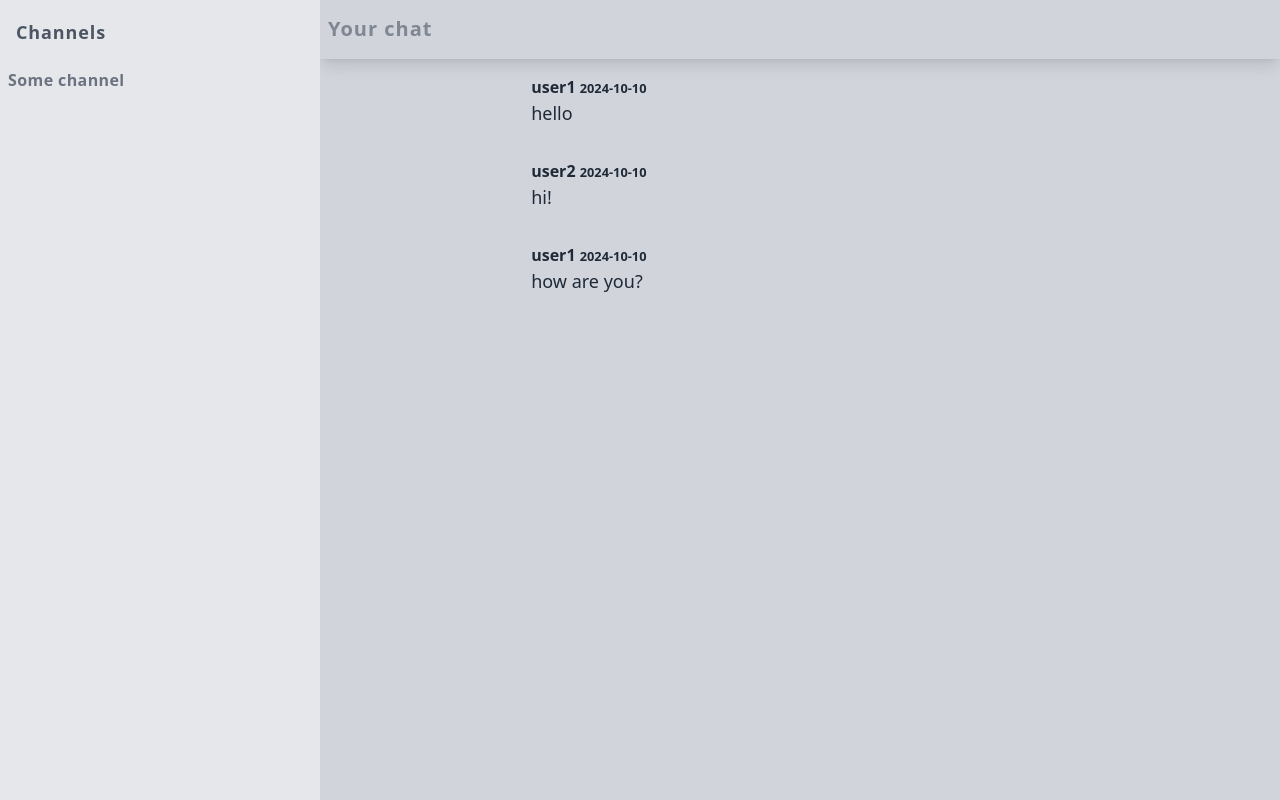
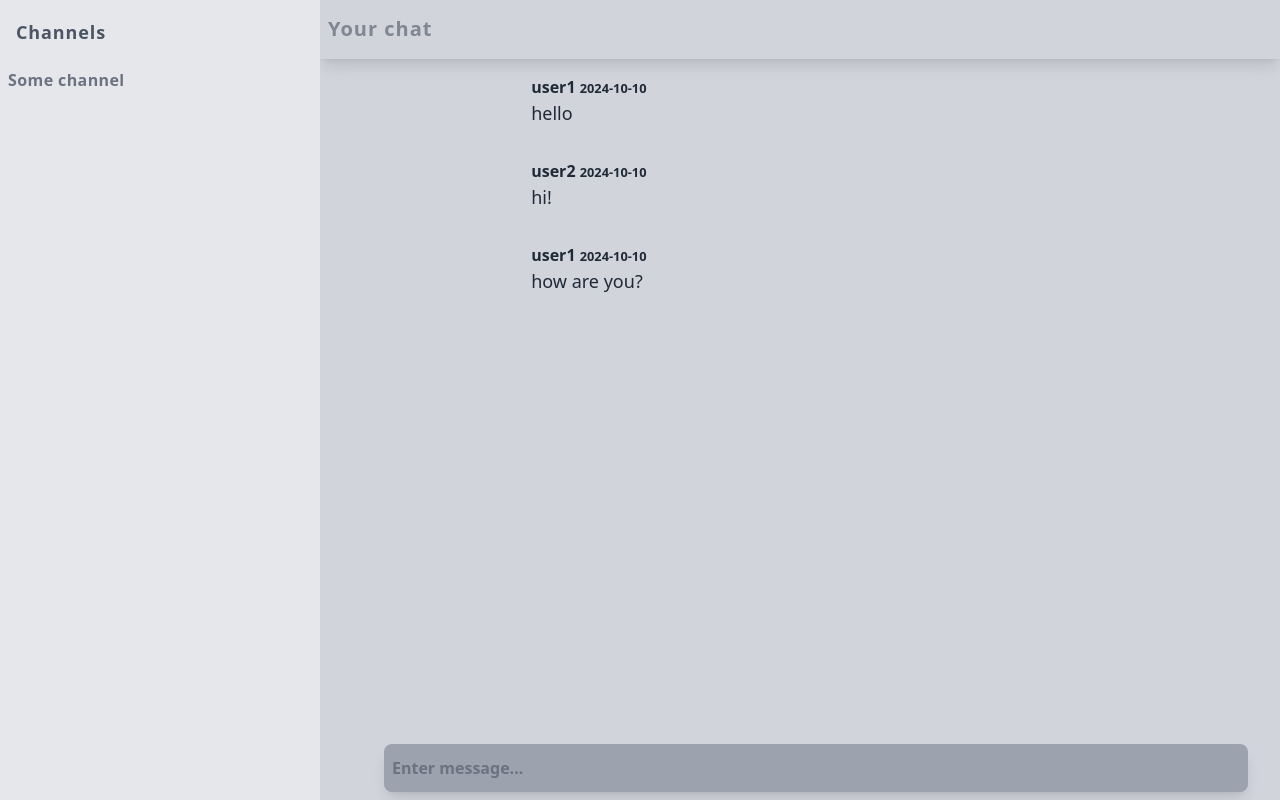
Before and after one commit to Konstantin-Kolev/message-app-front, an Angular app: page /chat in a window 1280 px wide. Built offline with nearby package versions, Linux system fonts and the light colour scheme.

Commit message:
Added message input bar

```diff
--- a/src/app/chat-window/chat-window.component.html
+++ b/src/app/chat-window/chat-window.component.html
@@ -15,4 +15,7 @@
     </div>
     }
   </div>
+  <div class="message-input-element">
+    <input type="text" placeholder="Enter message..." class="message-input"/>
+  </div>
 </div>
--- a/src/styles.css
+++ b/src/styles.css
@@ -76,6 +76,22 @@
     @apply text-left font-semibold text-gray-800 mr-2 cursor-pointer;
   }
 
+  .message-input-element {
+    @apply flex flex-row items-center justify-between
+    fixed left-96 right-8 bottom-2
+    rounded-lg shadow-lg
+    bg-gray-400 px-2
+    h-12;
+  }
+
+  .message-input {
+    @apply font-semibold w-full
+    bg-transparent outline-none
+    ml-0 mr-auto
+    text-gray-500  placeholder-gray-500
+    cursor-text;
+  }
+
   .channel-list {
     @apply w-80 h-auto m-0 bg-gray-200
     overflow-hidden;
```
